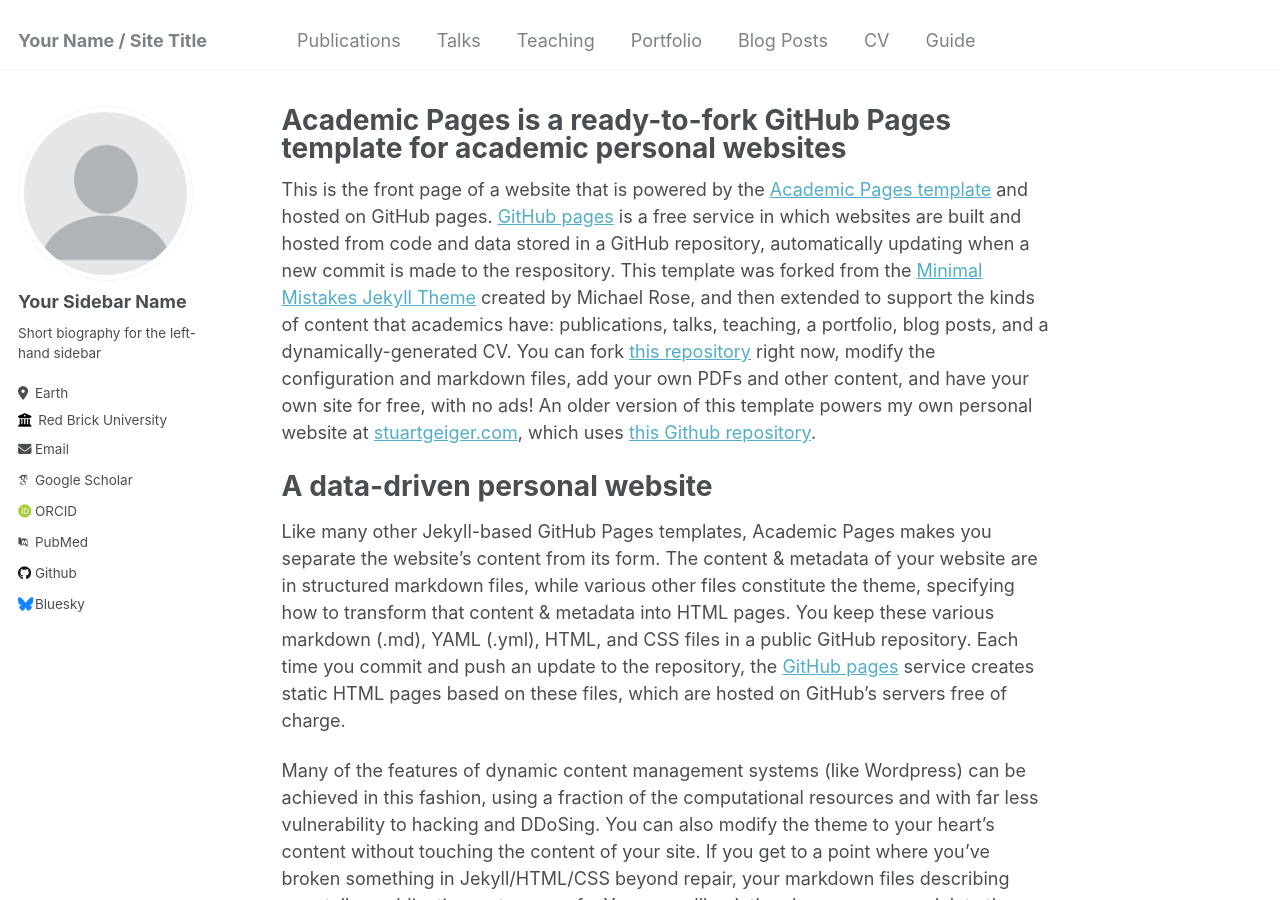
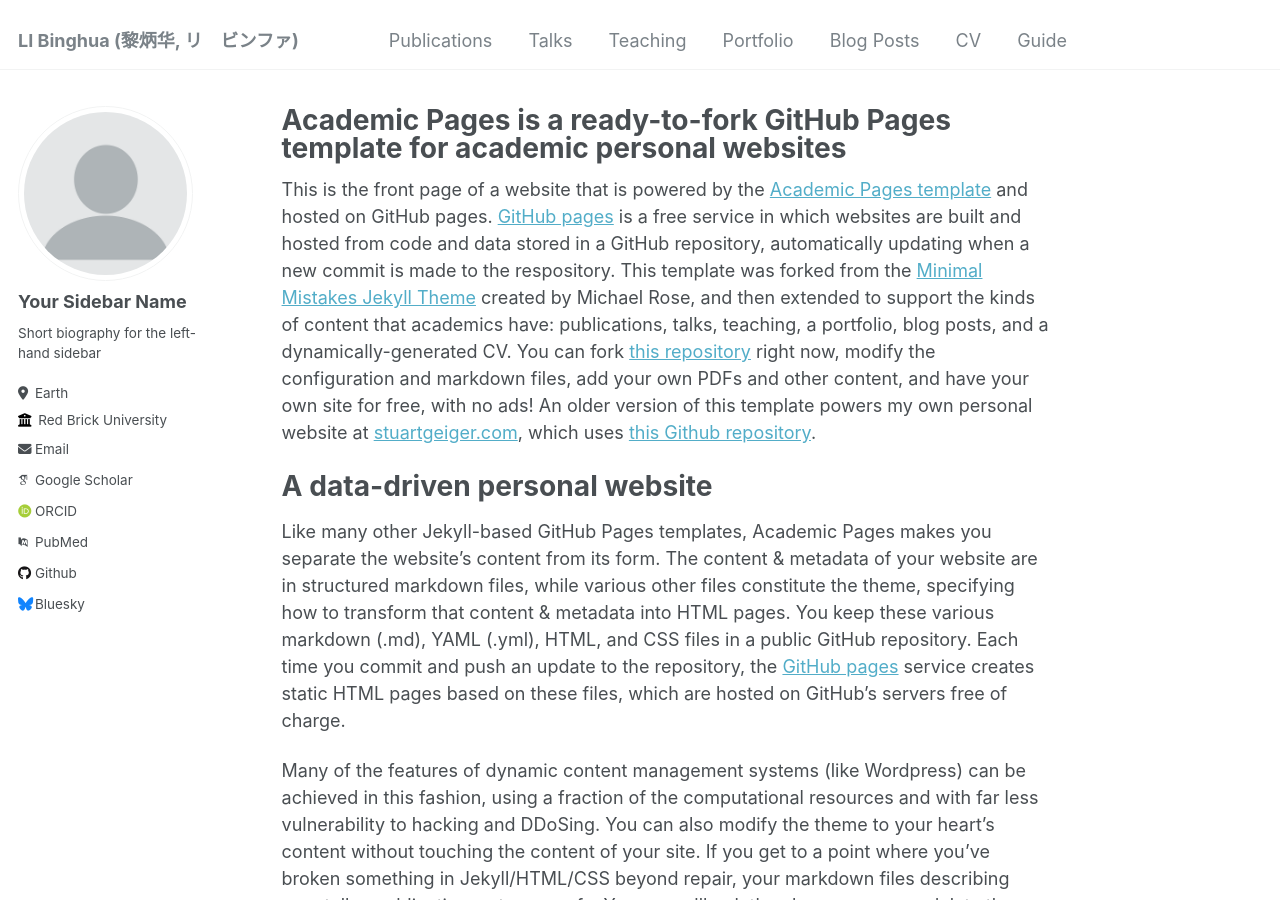
Before and after one commit to xiaovhua/vhua.github.io, a Jekyll site: the page built from _pages/about.md, in a window 1280 px wide and 900 px high. Built offline with Jekyll 4.4.1, drawn with Linux system fonts in a browser that asks for light colours; some web fonts are replaced.

Commit message:
Update _config.yml

```diff
--- a/_config.yml
+++ b/_config.yml
@@ -8,7 +8,7 @@
 
 # Basic Site Settings
 locale                   : "en-US"
-title                    : "Your Name / Site Title"
+title                    : "LI Binghua (黎炳华, リ　ビンファ)"
 title_separator          : "-"
 name                     : &name "Your Name"
 description              : &description "personal description"
```
